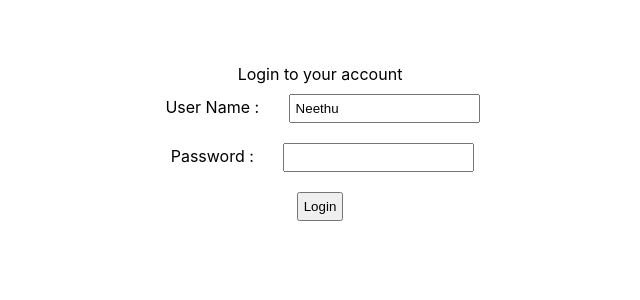
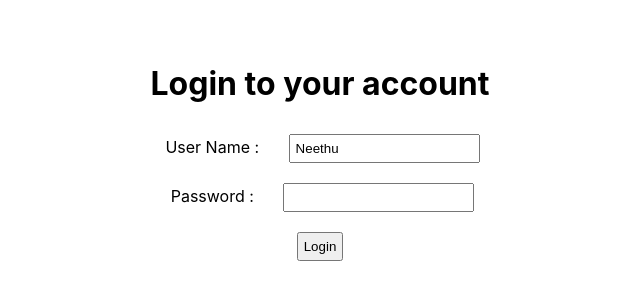
Before and after one commit to neethz/fullstack01, a React (Create React App) app: page / in a window 1280 px wide. Shown: the part 186-486 px from the top of the page, without its empty margins (320-960 px from the left). Built offline with nearby package versions, Linux system fonts and the light colour scheme.

Commit message:
add error route

```diff
--- a/package.json
+++ b/package.json
@@ -8,6 +8,7 @@
     "@testing-library/user-event": "^13.5.0",
     "react": "^18.2.0",
     "react-dom": "^18.2.0",
+    "react-router-dom": "^6.14.1",
     "react-scripts": "5.0.1",
     "web-vitals": "^2.1.4"
   },
--- a/src/Components/todo/TodoApp.jsx
+++ b/src/Components/todo/TodoApp.jsx
@@ -1,10 +1,18 @@
-import { useState } from 'react';
-import './TodoApp.css';
+import { useState } from 'react'
+import './TodoApp.css'
+import {BrowserRouter, Routes, Route, useNavigate} from 'react-router-dom'
 
 export default function TodoApp(){
     return (
         <div className="TodoApp">
-            <Login/>
+            <BrowserRouter>
+                <Routes>
+                    <Route path='/' element={<Login/>}/>
+                    <Route path='/login' element={<Login/>}/>
+                    <Route path='/welcome' element={<Welcome/>}/>
+                    <Route path='*' element={<Error/>}/>
+                </Routes>
+            </BrowserRouter>
 
         </div>
     )
@@ -18,10 +26,13 @@ function Login(){
     const [showSuccess, setShowSuccess] = useState(false);
     const [showError, setShowError] = useState(false);
 
+    const navigation = useNavigate();
+
     function handleSubmit(){
         if(userName==='Neethu' && password==='1'){
             setShowSuccess(true);
             setShowError(false);
+            navigation('/welcome')
 
         }else{
             setShowSuccess(false);
@@ -31,7 +42,7 @@ function Login(){
 
     return(
         <div className="Login">
-            <span name="title">Login to your account</span>
+            <h1 name="title">Login to your account</h1>
             <div>
                 <label>User Name : </label>
                 <input type="text" name="username" value={userName} onChange={(event) => setUserName(event.target.value)}/>
@@ -71,7 +82,17 @@ function Login(){
 function Welcome(){
     return (
         <div className='Welcome'>
-            Welcome
+            <h1>Welcome</h1>
+
         </div>
     )
 }
+
+function Error(){
+    return(
+        <div className='Error'>
+            <h1>Sorry for the inconvenience caused. </h1>
+            <div>Try logging into your account <a href='/login' value='here'>here</a></div>
+        </div>
+    )
+}
```
Also changed, not shown: 1 other file (tests, documents, lock files or other folders).
